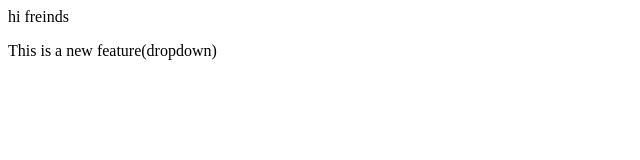
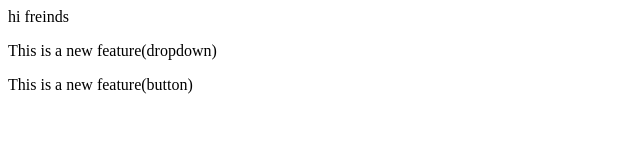
Before and after one commit to student-kri9/localrepo, a plain HTML site: page index.html in a window 1280 px wide. Shown: the whole page, without its empty margins (0-640 px from the left). Drawn offline with Linux system fonts and the light colour scheme.

Commit message:
add both features

```diff
--- a/index.html
+++ b/index.html
@@ -1,2 +1,4 @@
 <p>hi freinds</p>
 <p>This is a new feature(dropdown)</p>
+
+<p>This is a new feature(button)</p
```
